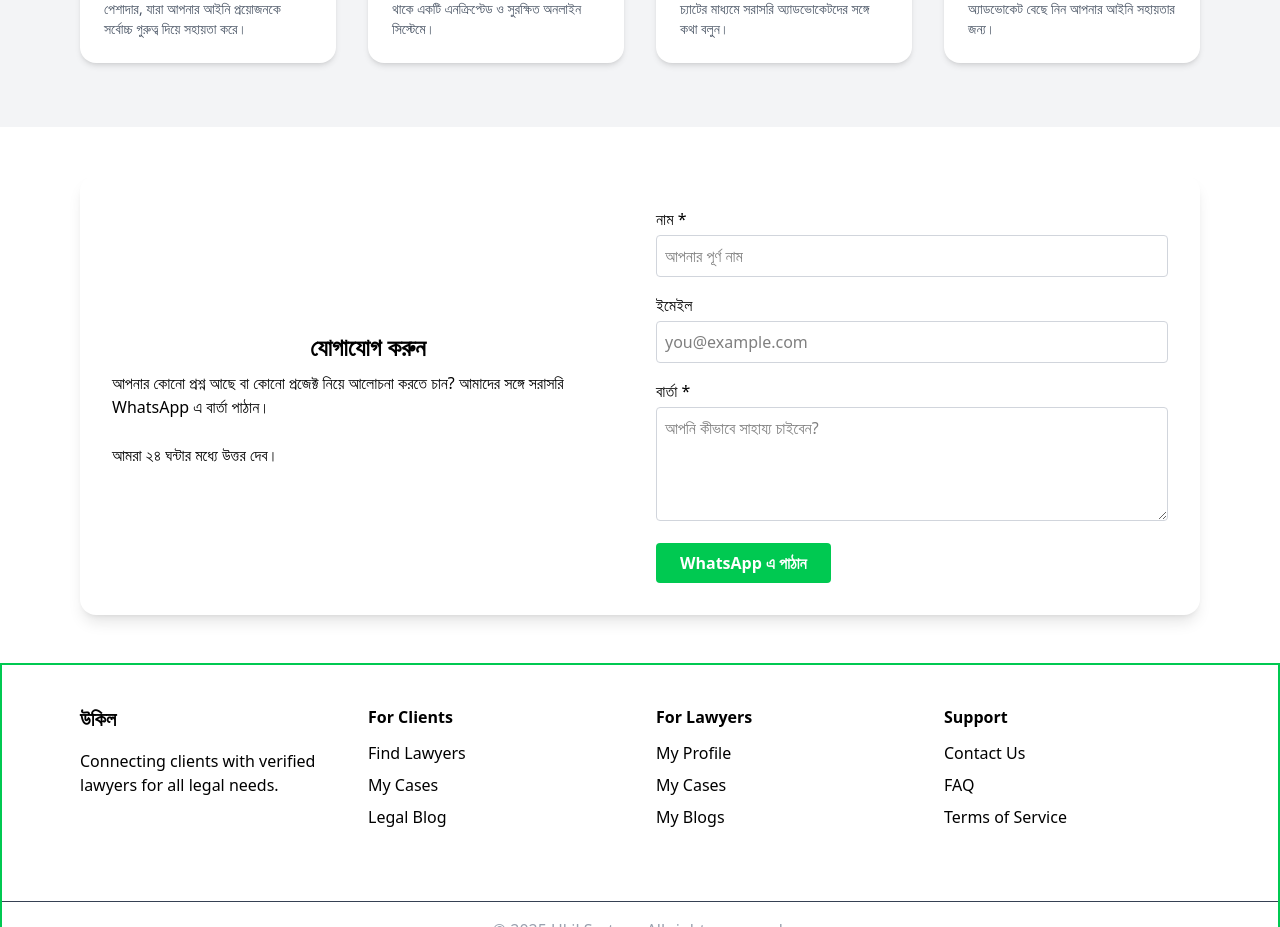
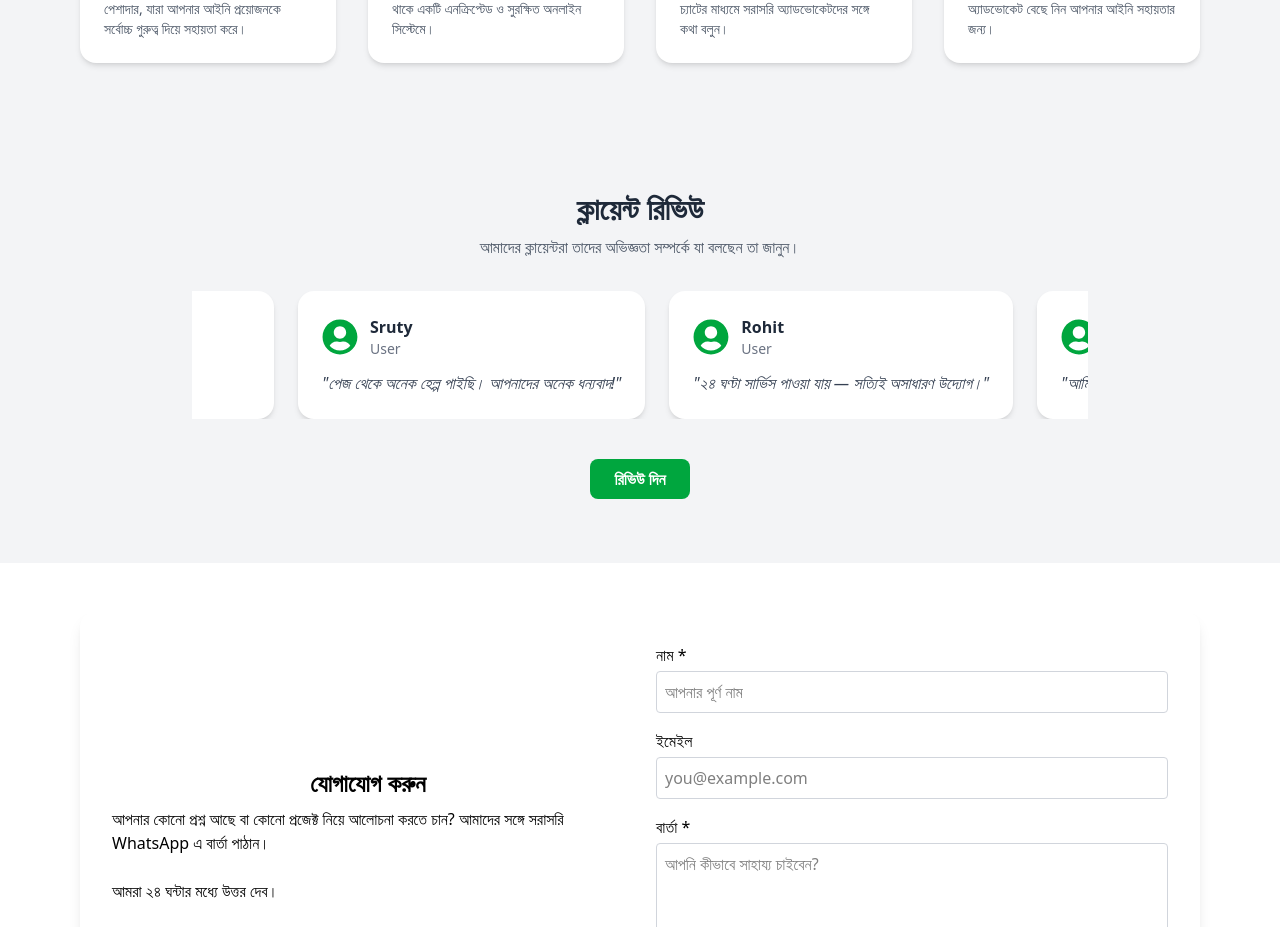
Before and after one commit to bonoshree009/legal-website, a React (Vite) app: page / in a window 1280 px wide. Shown: the part 898-1825 px from the top of the page. Built offline with nearby package versions, Linux system fonts and the light colour scheme.

Commit message:
add more

```diff
--- a/src/components/bannner/Banner.jsx
+++ b/src/components/bannner/Banner.jsx
@@ -1,15 +1,19 @@
-import React from 'react';
-import { useNavigate } from "react-router-dom"; // react-router-dom import
 
+import React, { useState } from "react";
+import { useNavigate } from "react-router-dom";
 // eslint-disable-next-line no-unused-vars
 import { motion } from "framer-motion";
-import bannerImg from '../../assets/div3.jpg';
+import bannerImg from "../../assets/div3.jpg";
+import RegisterForm from "../header/RegisterForm";
+import LoginForm from "../header/LoginFrom";
 
 const Banner = () => {
-  const navigate = useNavigate(); // hook for navigation
+  const navigate = useNavigate();
+  const [showRegister, setShowRegister] = useState(false);
+  const [showLogin, setShowLogin] = useState(false);
 
   const handleImageClick = () => {
-    navigate("/advocates"); // Advocates page route
+    navigate("/advocates");
   };
 
   return (
@@ -35,8 +39,21 @@ const Banner = () => {
           animate={{ opacity: 1, y: 0 }}
           transition={{ delay: 0.3, duration: 0.9 }}
         >
-          <button className="btn btn-primary bg-[#008236] px-8">Get Started</button>
-          <button className="btn bg-white  border-1 border-green-500 text-[#008236] px-8">Sign In</button>
+          {/* ✅ Get Started Button -> RegisterForm */}
+          <button
+            className="btn btn-primary bg-[#008236] px-8"
+            onClick={() => setShowRegister(true)}
+          >
+            Get Started
+          </button>
+
+          {/* ✅ Sign In Button -> LoginForm */}
+          <button
+            className="btn bg-white border-1 border-green-500 text-[#008236] px-8"
+            onClick={() => setShowLogin(true)}
+          >
+            Sign In
+          </button>
         </motion.div>
 
         <motion.div
@@ -54,11 +71,11 @@ const Banner = () => {
 
       {/* Right Side - Image Section */}
       <motion.div
-        className="flex-1 flex justify-center mt-8 md:mt-0 cursor-pointer" // cursor-pointer added
+        className="flex-1 flex justify-center mt-8 md:mt-0 cursor-pointer"
         initial={{ opacity: 0, x: 80 }}
         animate={{ opacity: 1, x: 0 }}
         transition={{ duration: 1, ease: "easeOut" }}
-        onClick={handleImageClick} // click handler
+        onClick={handleImageClick}
       >
         <img
           src={bannerImg}
@@ -67,7 +84,9 @@ const Banner = () => {
         />
       </motion.div>
 
-
+      {/* ✅ Show RegisterForm or LoginForm conditionally */}
+      {showRegister && <RegisterForm onClose={() => setShowRegister(false)} />}
+      {showLogin && <LoginForm onClose={() => setShowLogin(false)} />}
     </div>
   );
 };
--- a/src/components/header/Navbar.jsx
+++ b/src/components/header/Navbar.jsx
@@ -3,11 +3,6 @@ import { Link } from 'react-router';
 import logoimg from '/src/assets/logo.jpg'
 import RegisterForm from './RegisterForm';
 import LoginForm from './LoginFrom';
-
-
-
-
-
 
  const Navbar = () => {
 
@@ -29,7 +24,7 @@ import LoginForm from './LoginFrom';
       </div>
       <ul
         tabIndex={0}
-        className="menu menu-sm dropdown-content bg-base-100 rounded-box z-1 mt-3 w-52 p-2 shadow">
+        className="menu menu-sm dropdown-content bg-white rounded-box z-1 mt-3 w-52 p-2 shadow">
        {links}
       </ul>
     </div>
--- a/src/components/reviews/Reviews.jsx
+++ b/src/components/reviews/Reviews.jsx
@@ -1,11 +1,121 @@
-import React from 'react';
+import React, { useState } from "react";
+// eslint-disable-next-line no-unused-vars
+import { motion } from "framer-motion";
+import { FaUserCircle } from "react-icons/fa";
 
 const Reviews = () => {
-    return (
-        <div>
+  const [reviews, setReviews] = useState([
+    { name: "Raha", role: "User", text: "ধন্যবাদ।" },
+    { name: "Sruty", role: "User", text: "পেজ থেকে অনেক হেল্প পাইছি। আপনাদের অনেক ধন্যবাদ!" },
+    { name: "Rohit", role: "User", text: "২৪ ঘণ্টা সার্ভিস পাওয়া যায় — সত্যিই অসাধারণ উদ্যোগ।" },
+    { name: "Ritu", role: "User", text: "আমি খুব সন্তুষ্ট। ভবিষ্যতেও আপনাদের সার্ভিস নিতে চাই।" },
+    { name: "Adity", role: "User", text: "ওয়েবসাইটটা খুবই হেল্পফুল। ধন্যবাদ এত সুন্দরভাবে সাহায্য করার জন্য!" },
+    { name: "Srijit", role: "User", text: "Thank you Ukil for your help." },
+  ]);
 
-        </div>
-    );
+  const [showForm, setShowForm] = useState(false);
+  const [newReview, setNewReview] = useState({ name: "", text: "" });
+
+  const handleSubmit = (e) => {
+    e.preventDefault();
+    if (newReview.name && newReview.text) {
+      setReviews([...reviews, { ...newReview, role: "User" }]);
+      setNewReview({ name: "", text: "" });
+      setShowForm(false);
+    }
+  };
+
+  return (
+    <div className="bg-gray-100 py-16 px-6 md:px-20 text-center">
+      {/* Section Header */}
+      <h2 className="text-3xl font-bold text-gray-800 mb-2">ক্লায়েন্ট রিভিউ</h2>
+      <p className="text-gray-600 mb-8">
+        আমাদের ক্লায়েন্টরা তাদের অভিজ্ঞতা সম্পর্কে যা বলছেন তা জানুন।
+      </p>
+
+      {/* Review Slider */}
+      <div className="overflow-hidden relative max-w-4xl mx-auto">
+        <motion.div
+          className="flex gap-6"
+          animate={{ x: ["0%", "-100%"] }}
+          transition={{
+            repeat: Infinity,
+            duration: reviews.length * 4,
+            ease: "linear",
+          }}
+        >
+          {[...reviews, ...reviews].map((review, i) => (
+            <div
+              key={i}
+              className="min-w-[300px] bg-white shadow-md rounded-2xl p-6 text-left flex-shrink-0"
+            >
+              <div className="flex items-center gap-3 mb-3">
+                <FaUserCircle className="text-4xl text-green-600" />
+                <div>
+                  <h4 className="font-semibold text-gray-800">{review.name}</h4>
+                  <p className="text-sm text-gray-500">{review.role}</p>
+                </div>
+              </div>
+              <p className="text-gray-700 italic">"{review.text}"</p>
+            </div>
+          ))}
+        </motion.div>
+      </div>
+
+      {/* Add Review Button */}
+      <button
+        onClick={() => setShowForm(!showForm)}
+        className="mt-10 bg-green-600 hover:bg-green-700 text-white px-6 py-2 rounded-lg font-semibold"
+      >
+        রিভিউ দিন
+      </button>
+
+      {/* Add Review Form */}
+      {showForm && (
+        <motion.form
+          onSubmit={handleSubmit}
+          className="mt-8 max-w-md mx-auto bg-white p-6 rounded-2xl shadow-md text-left"
+          initial={{ opacity: 0, scale: 0.8 }}
+          animate={{ opacity: 1, scale: 1 }}
+        >
+          <div className="mb-4">
+            <label className="block text-gray-700 mb-1">নাম *</label>
+            <input
+              type="text"
+              value={newReview.name}
+              onChange={(e) =>
+                setNewReview({ ...newReview, name: e.target.value })
+              }
+              placeholder="আপনার নাম লিখুন"
+              className="w-full border border-gray-300 rounded p-2 focus:outline-none"
+              required
+            />
+          </div>
+
+          <div className="mb-4">
+            <label className="block text-gray-700 mb-1">রিভিউ *</label>
+            <textarea
+              value={newReview.text}
+              onChange={(e) =>
+                setNewReview({ ...newReview, text: e.target.value })
+              }
+              placeholder="আপনার মতামত লিখুন..."
+              className="w-full border border-gray-300 rounded p-2 focus:outline-none"
+              rows="3"
+              required
+            ></textarea>
+          </div>
+
+          <button
+            type="submit"
+            className="bg-green-600 hover:bg-green-700 text-white px-6 py-2 rounded font-semibold"
+          >
+            সাবমিট করুন
+          </button>
+        </motion.form>
+      )}
+    </div>
+  );
 };
 
 export default Reviews;
--- a/src/components/whyChose/WhyChoose.jsx
+++ b/src/components/whyChose/WhyChoose.jsx
@@ -1,4 +1,5 @@
 import React from "react";
+// eslint-disable-next-line no-unused-vars
 import { motion } from "framer-motion";
 import { FaUserCheck, FaLock, FaComments, FaStar } from "react-icons/fa";
 
--- a/src/pages/home/Home.jsx
+++ b/src/pages/home/Home.jsx
@@ -3,6 +3,7 @@ import Banner from '../../components/bannner/banner';
 import Advocates from '../advocates/advocates';
 import Legals from '../legals/legals';
 import WhyChoose from '../../components/whyChose/WhyChoose';
+import Reviews from '../../components/reviews/Reviews';
 //import { useLoaderData } from 'react-router';
 
 const Home = () => {
@@ -11,10 +12,12 @@ const Home = () => {
         <div>
             <Banner></Banner>
             <WhyChoose></WhyChoose>
+            <Reviews></Reviews>
              {/* <Advocates advocatesData={advocatesData}></Advocates> */}
             <Legals></Legals>
         </div>
     );
+
 };
 
 export default Home;
```
